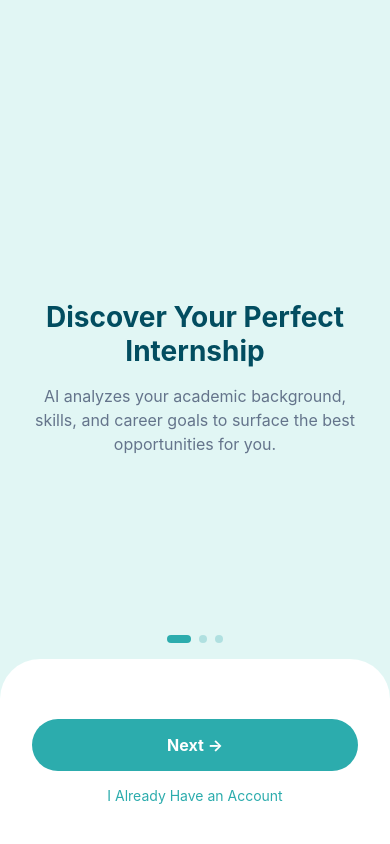
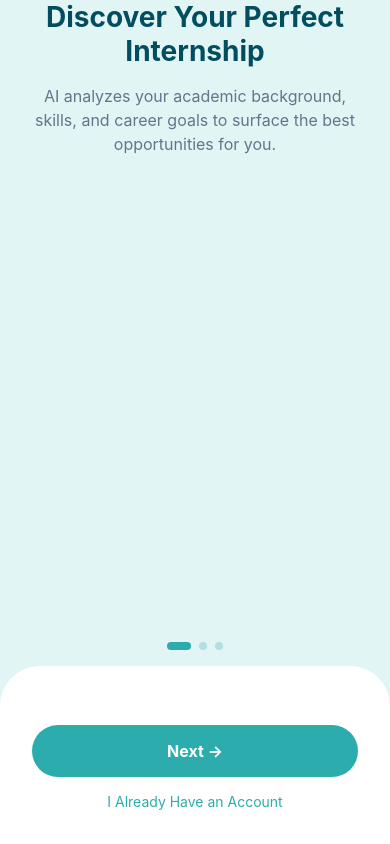
Before and after one commit to Cilla-anokye62/INTERNLINK-FRONTEND-, a React Native app: screen /WelcomeOnboarding in a window 390 px wide. Built offline with nearby package versions, Linux system fonts and the light colour scheme.

Commit message:
Safe area view added to WelcomeOnboarding screen

```diff
--- a/app/WelcomeOnboardingScreen.tsx
+++ b/app/WelcomeOnboardingScreen.tsx
@@ -1,6 +1,7 @@
-import { View, Text, StyleSheet, Dimensions, TouchableOpacity, Image } from 'react-native';
+import { View, Text, StyleSheet, Dimensions, TouchableOpacity } from 'react-native';
 import { useState, useRef } from 'react';
 import { FlatList } from 'react-native';
+import { SafeAreaView } from 'react-native-safe-area-context';
 
 const { width, height } = Dimensions.get('window');
 
@@ -35,7 +36,7 @@ export default function WelcomeOnboardingScreen({ navigation }: any) {
     }
   };
 
- const renderSlide = ({ item }: any) => (
+  const renderSlide = ({ item }: any) => (
     <View style={styles.slide}>
       <Text style={styles.title}>{item.title}</Text>
       <Text style={styles.description}>{item.description}</Text>
@@ -43,7 +44,7 @@ export default function WelcomeOnboardingScreen({ navigation }: any) {
   );
 
   return (
-    <View style={styles.container}>
+    <SafeAreaView style={styles.container}>
       <FlatList
         ref={flatListRef}
         data={slides}
@@ -82,7 +83,7 @@ export default function WelcomeOnboardingScreen({ navigation }: any) {
           <Text style={styles.loginText}>I Already Have an Account</Text>
         </TouchableOpacity>
       </View>
-    </View>
+    </SafeAreaView>
   );
 }
 
@@ -93,37 +94,11 @@ const styles = StyleSheet.create({
   },
   slide: {
     width: width,
+    flex: 1,
     alignItems: 'center',
-    paddingTop: 300,
+    justifyContent: 'center',       // centers content vertically instead of fixed paddingTop
     paddingHorizontal: 32,
-  },
-  logoCard: {
-    backgroundColor: '#FFFFFF',
-    borderRadius: 20,
-    padding: 20,
-    alignItems: 'center',
-    marginBottom: 48,
-    shadowColor: '#000',
-    shadowOffset: { width: 0, height: 4 },
-    shadowOpacity: 0.1,
-    shadowRadius: 12,
-    elevation: 4,
-  },
-  logo: {
-    width: 60,
-    height: 60,
-    resizeMode: 'contain',
-  },
-  logoText: {
-    fontSize: 16,
-    fontWeight: 'bold',
-    marginTop: 8,
-  },
-  internText: {
-    color: '#050315',
-  },
-  linkText: {
-    color: '#2CACAD',
+    paddingBottom: height * 0.05,   // relative bottom padding
   },
   title: {
     fontSize: 28,
@@ -156,7 +131,7 @@ const styles = StyleSheet.create({
     borderRadius: 4,
   },
   wave: {
-    height: 60,
+    height: height * 0.07,          // relative height instead of fixed 60
     backgroundColor: '#FFFFFF',
     borderTopLeftRadius: 40,
     borderTopRightRadius: 40,
@@ -164,7 +139,7 @@ const styles = StyleSheet.create({
   bottomContainer: {
     backgroundColor: '#FFFFFF',
     paddingHorizontal: 32,
-    paddingBottom: 40,
+    paddingBottom: height * 0.04,   // relative instead of fixed 40
     alignItems: 'center',
   },
   button: {
```
